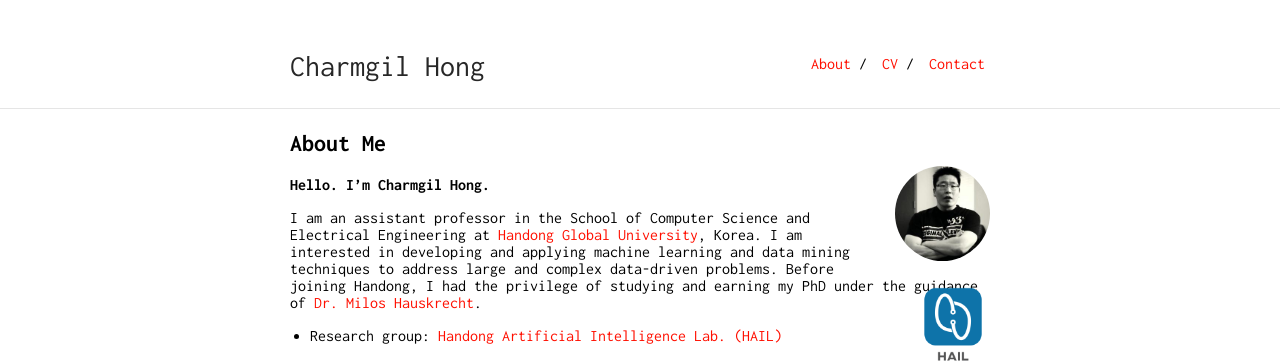
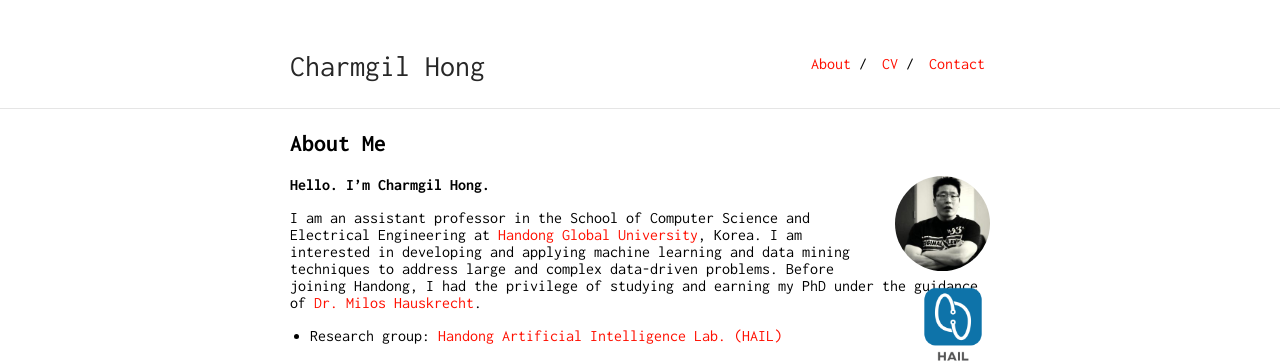
Before and after one commit to charmgil/charmgil.github.io, a Jekyll site: the page built from index.md, in a window 1280 px wide. Shown: the top 363 px of the page. Built offline with Jekyll 4.4.1, drawn with Linux system fonts in a browser that asks for light colours; our own code applies the rules of GitHub Pages for plain Markdown files.

Commit message:
modified:   _sass/typography.scss

```diff
--- a/_sass/typography.scss
+++ b/_sass/typography.scss
@@ -40,7 +40,7 @@
         height: $image-size * 1.12;
         width: $image-size * 1.12;
         position: relative;
-        margin: -10px 0 0 25px;
+        margin: 0px 0 0 25px;
         float: right;
         border-radius: 50%;
         p & {
@@ -57,7 +57,7 @@
         height: $image-size * 1.0;
         width: $image-size * 0.872;
         position: relative;
-	margin: -40px 0 0 10px;
+	margin: -40px 0 0 0px;
         float: right;
         border-radius: 0%;
         p & {
```
